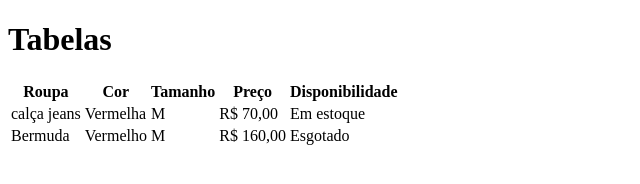
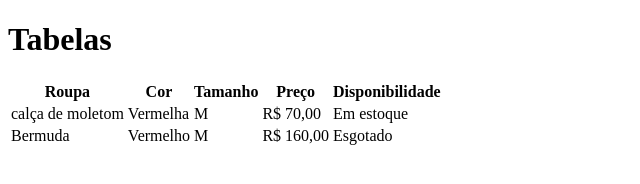
Before and after one commit to apcosta2023/aula-tabela, a plain HTML site: page index.html in a window 1280 px wide. Shown: the whole page, without its empty margins (0-640 px from the left). Drawn offline with Linux system fonts and the light colour scheme.

Commit message:
mudou de calça jenas para moleton

```diff
--- a/index.html
+++ b/index.html
@@ -17,7 +17,7 @@
             <th>Disponibilidade</th>
         </tr>
         <tr>
-            <td>calça jeans</td>
+            <td>calça de moletom</td>
             <td>Vermelha</td>
             <td>M</td>
             <td>R$ 70,00</td>
```
